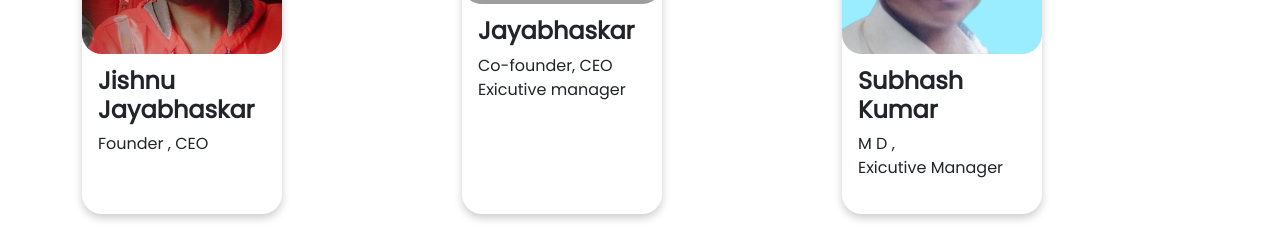
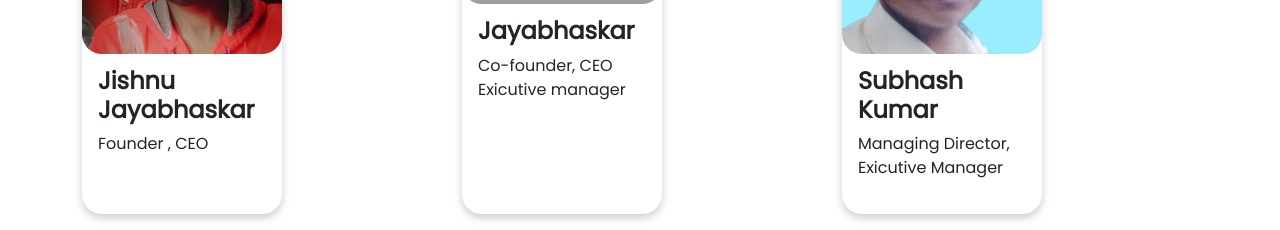
Before and after one commit to Teamjbworks/Oximorus-, a plain HTML site: page index.html in a window 1280 px wide. Shown: the part 3580-3810 px from the top of the page. Drawn offline with nearby package versions, Linux system fonts and the light colour scheme; grey boxes are pictures that could not be loaded.

Commit message:
Update index.html

```diff
--- a/index.html
+++ b/index.html
@@ -215,7 +215,7 @@
                 <img src="chittapan.jpg" alt="" style="width:100%" id="imgs">
                 <div class="con" id="cons">
                   <h4 id="h4"><b>Subhash Kumar</b></h4>
-                  <p>M D ,<br> Exicutive Manager</p>
+                  <p>Managing Director,<br> Exicutive Manager</p>
                 </div>
               </div>
             </div>
```
